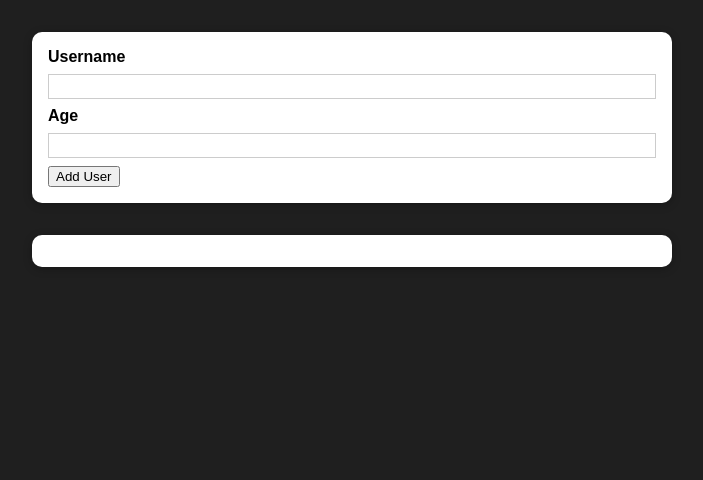
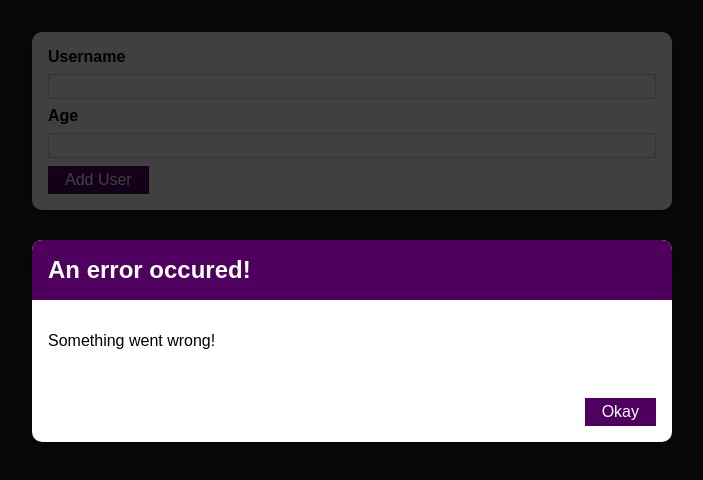
Before and after one commit to MacLier/FirstReact, a React (Create React App) app in the folder 003-PracticeProject/: page / in a window 1280 px wide. Shown: the top 480 px of the page, without its empty margins (288-991 px from the left). Built offline with nearby package versions, Linux system fonts and the light colour scheme.

Commit message:
feat: ErroModal component added

```diff
--- a/003-PracticeProject/src/components/UI/Button.module.css
+++ b/003-PracticeProject/src/components/UI/Button.module.css
@@ -0,0 +1,18 @@
+.button {
+    font: inherit;
+    border: 1px solid #4f005f;
+    background: #4f005f;
+    color: white;
+    padding: 0.25rem 1rem;
+    cursor: pointer;
+  }
+
+  .button:hover,
+  .button:active {
+    background: #741188;
+    border-color: #741188;
+  }
+
+  .button:focus {
+    outline: none;
+  }
--- /dev/null
+++ b/003-PracticeProject/src/components/UI/ErrorModal.js
@@ -0,0 +1,27 @@
+import classes from "./ErrorModal.module.css";
+
+import Card from "./Card";
+import Button from "./Button";
+
+const ErrorModal = props => {
+
+
+    return (
+        <div>
+            <div className={classes.backdrop}></div>
+            <Card className={classes.modal}>
+                <header className={classes.header}>
+                    <h2>{props.title}</h2>
+                </header>
+                <div className={classes.content}>
+                    <p>{props.message}</p>
+                </div>
+                <footer className={classes.actions}>
+                    <Button>Okay</Button>
+                </footer>
+            </Card>
+        </div>
+    )
+}
+
+export default ErrorModal;
--- /dev/null
+++ b/003-PracticeProject/src/components/UI/ErrorModal.module.css
@@ -0,0 +1,45 @@
+.backdrop {
+    position: fixed;
+    top: 0;
+    left: 0;
+    width: 100%;
+    height: 100vh;
+    z-index: 10;
+    background: rgba(0, 0, 0, 0.75);
+  }
+
+  .modal {
+    position: fixed;
+    top: 30vh;
+    left: 10%;
+    width: 80%;
+    z-index: 100;
+    overflow: hidden;
+  }
+
+  .header {
+    background: #4f005f;
+    padding: 1rem;
+  }
+
+  .header h2 {
+    margin: 0;
+    color: white;
+  }
+
+  .content {
+    padding: 1rem;
+  }
+
+  .actions {
+    padding: 1rem;
+    display: flex;
+    justify-content: flex-end;
+  }
+
+  @media (min-width: 768px) {
+    .modal {
+      left: calc(50% - 20rem);
+      width: 40rem;
+    }
+  }
--- a/003-PracticeProject/src/components/Users/AddUser.js
+++ b/003-PracticeProject/src/components/Users/AddUser.js
@@ -1,9 +1,10 @@
+import { useState } from "react";
+
 import classes from "./AddUser.module.css";
-
-import { useState } from "react";
 
 import Card from "../UI/Card";
 import Button from "../UI/Button";
+import ErrorModal from "../UI/ErrorModal";
 
 const AddUser = props => {
 
@@ -33,6 +34,8 @@ const AddUser = props => {
         setEnteredAge(event.target.value)
     }
     return (
+        <div>
+            <ErrorModal title="An error occured!" message={"Something went wrong!"} />
             <Card className={classes.input}>
                 <form onSubmit={addUserHandler}>
                     <label htmlFor="username">Username</label>
@@ -50,6 +53,7 @@ const AddUser = props => {
                     <Button type="submit">Add User</Button>
                 </form>
             </Card>
+        </div>
     )
 }
 
--- a/003-PracticeProject/src/components/Users/UsersList.js
+++ b/003-PracticeProject/src/components/Users/UsersList.js
@@ -7,7 +7,7 @@ const UsersList = props => {
         <Card className={classes.users}>
             <ul>
                 {props.users.map(user => {
-                    return <li key={user.id}>{user.username} ({user.age}) years old.</li>
+                    return <li key={user.id}>{user.name} ({user.age}) years old.</li>
                 })}
             </ul>
         </Card>
```
Lines whose indentation alone changed are shown as unchanged.
